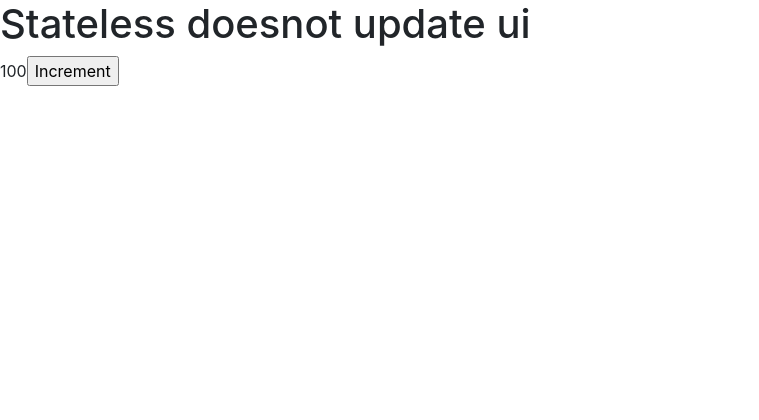
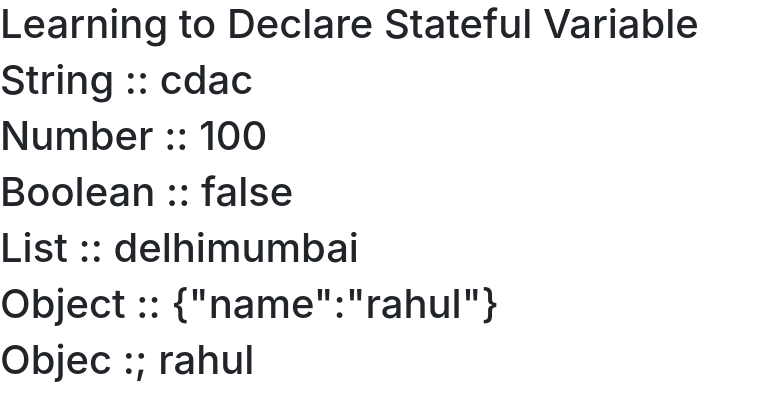
Before and after one commit to ratnadip-mondhe/day6_prooject, a React (Create React App) app: page / in a window 1280 px wide. Shown: the top 420 px of the page, without its empty margins (0-759 px from the left). Built offline with nearby package versions, Linux system fonts and the light colour scheme.

Commit message:
stateful variable

```diff
--- a/src/App.js
+++ b/src/App.js
@@ -1,28 +1,25 @@
-import logo from './logo.svg';
-import './App.css';
-import {useState} from "react";
-
+import logo from "./logo.svg";
+import "./App.css";
+import { useState } from "react";
 
 function App() {
-  // Stateless member
-  let counter =100;
-  let increment=()=>{
-    counter +=1;
-    console.log(counter);
-  };
-return (
-  <div>
-    <h1>
-      Stateless doesnot update ui
-    </h1>
-    {counter}
-    <input type="button" value="Increment" onClick={increment} />
-  </div>
+  let [name] = useState("cdac"); // string varialble
+  let [counter] = useState(100); // number variable
+  let [active] = useState(false); // boolean
+  let [list] = useState(["delhi", "mumbai"]); // Arrays or List
+  let [std1] = useState({ name: "rahul" }); // Object Liiterals
 
-);
-
-
+  return (
+    <div>
+      <h1>Learning to Declare Stateful Variable</h1>
+      <h1>String :: {name}</h1>
+      <h1>Number :: {counter}</h1>
+      <h1>Boolean :: {active + ""}</h1>
+      <h1>List :: {list}</h1>
+      <h1>Object :: {JSON.stringify(std1)}</h1>
+      <h1>Objec :; {std1.name} </h1>
+    </div>
+  );
 }
 
-
 export default App;
```
